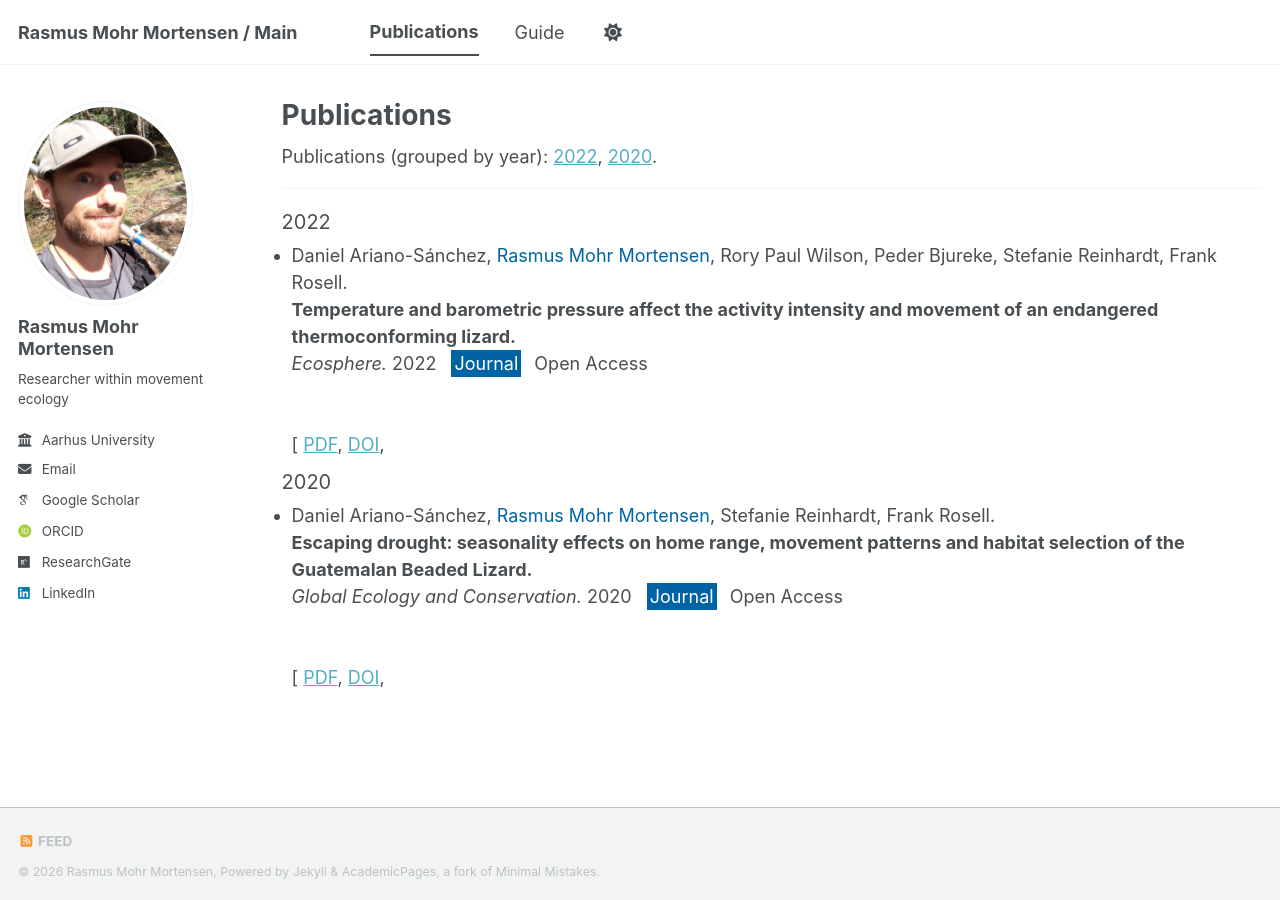
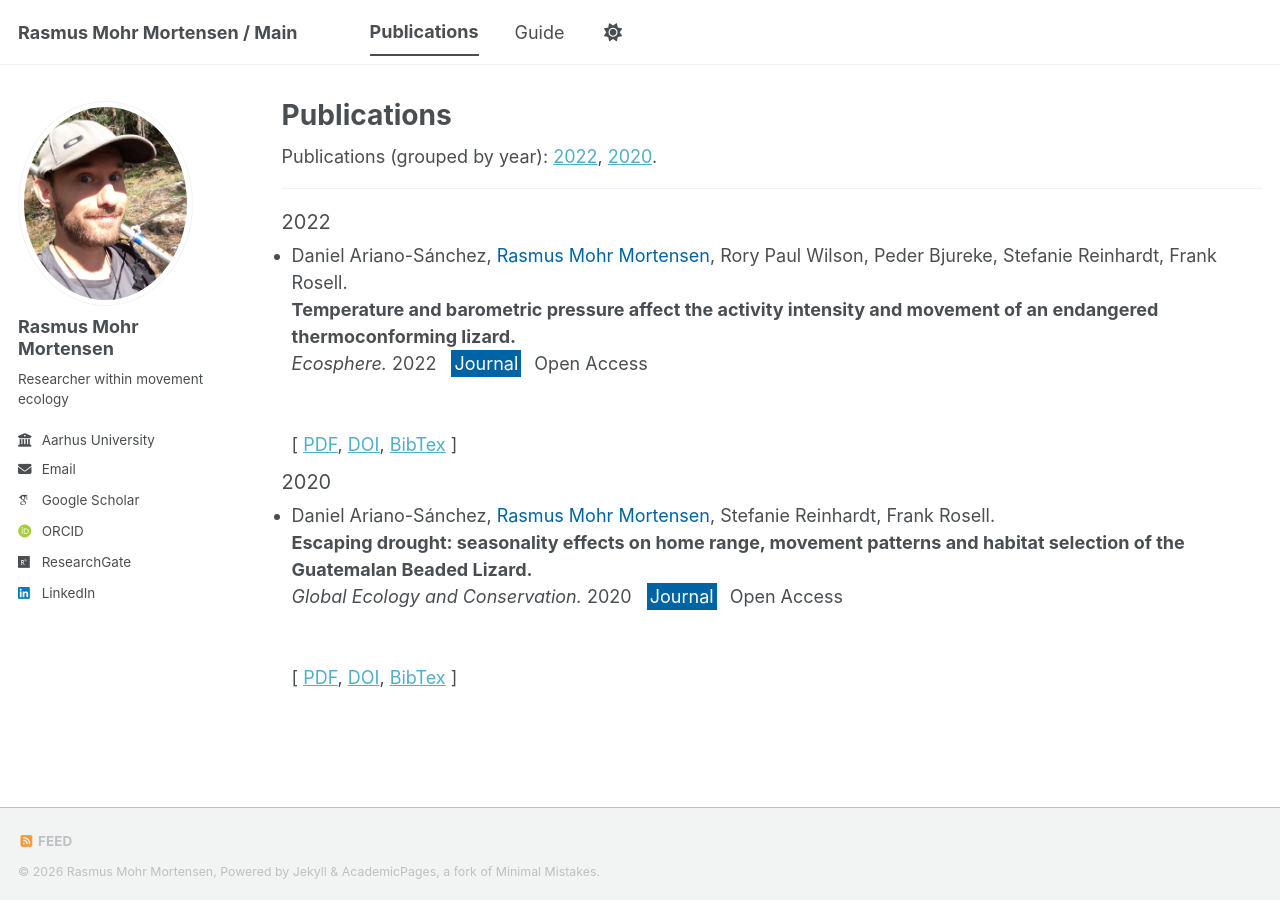
Before and after one commit to rasmusmohrmortensen/rasmusmohrmortensen.github.io, a Jekyll site: the page built from _pages/publications2.html, in a window 1280 px wide. Built offline with Jekyll 4.4.1, drawn with Linux system fonts in a browser that asks for light colours; some web fonts are replaced; a script bundle is joined from its source files by our own code; library files that are not in the unit come from our copies.

Commit message:
Update paper.html

```diff
--- a/_includes/bibere/paper.html
+++ b/_includes/bibere/paper.html
@@ -74,7 +74,24 @@
         {%- if paper.abstract -%}
         &nbsp;<a class="collapse-clicker" onclick="$('#{{ clean_id }}_abstract').slideToggle(200)">Abstract</a>,
         {%- endif -%}
-
+        <!-- BibTex -->
+        <a class="collapse-clicker" onclick="$('#{{ clean_id }}_bibtex').slideToggle(200)">BibTex</a> ]
+        {%- if paper.abstract -%}
+        <div class="collapse" id="{{ clean_id }}_abstract">
+        <div class="panel panel-primary">
+            <div class="panel-body details-panel">
+            {{- paper.abstract  -}}
+            </div>
+        </div>
+        </div>
+        {%- endif -%}
+        <div class="collapse" id="{{ clean_id }}_bibtex">
+        <div class="panel panel-info">
+            <pre class="panel-body details-panel">
+            {%- include bibere/bibtex.html pid=include.pid -%}
+            </pre>
+        </div>
+        </div>
     </li>
 {%- else -%}
     <p class="text-danger">Paper with id {{include.pid}} not found!</p>
```
